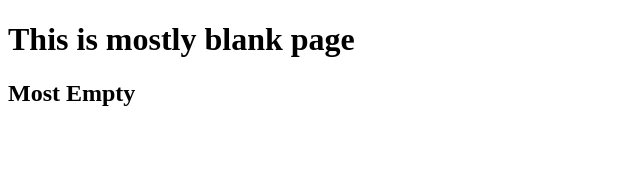
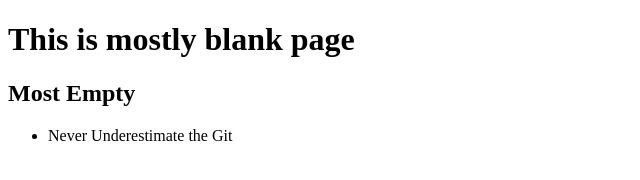
Before and after one commit to prashilw/0mainopensaprepo, a plain HTML site: page index.html in a window 1280 px wide. Shown: the whole page, without its empty margins (0-640 px from the left). Drawn offline with Linux system fonts and the light colour scheme.

Commit message:
Add Git Comment

```diff
--- a/index.html
+++ b/index.html
@@ -7,5 +7,6 @@
 	<body>
 		<h1>This is mostly blank page</h1>
 		<h2>Most Empty</h2>
+		<ul><li>Never Underestimate the Git</li></ul>
 	</body>
 </html>
```
